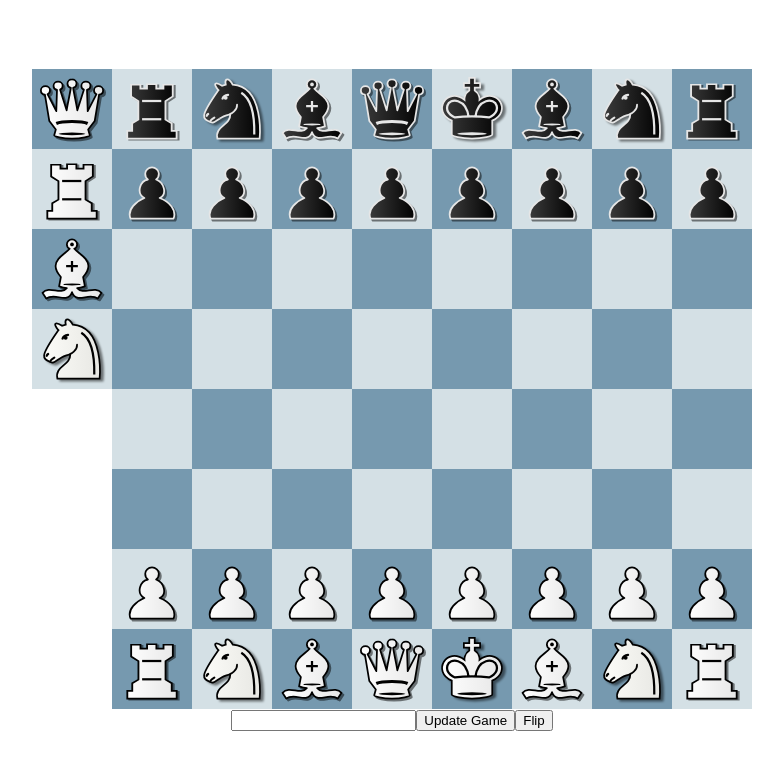
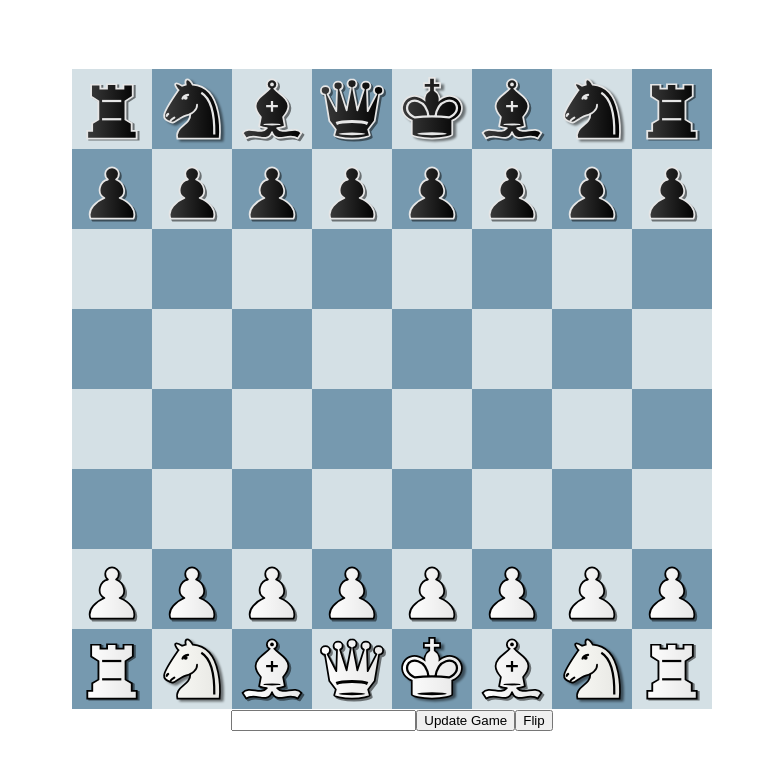
Before and after one commit to BlueBetaFish/chess-gui, a React (Create React App) app: page / in a window 1280 px wide. Shown: the top 770 px of the page, without its empty margins (248-1031 px from the left). Built offline with nearby package versions, Linux system fonts and the light colour scheme.

Commit message:
commented promotion selector

```diff
--- a/src/components/ChessGame.tsx
+++ b/src/components/ChessGame.tsx
@@ -98,10 +98,10 @@ export default class ChessGame extends Component<GameProps, GameState> {
     render() {
         return (
             <div className={styles.container}>
-                <ChessPromotionSelector
+                {/* <ChessPromotionSelector
                     peiceColor={Color.WHITE}
                     promotionClickListener={this.promotionClickListener}
-                />
+                /> */}
                 <ChessBoard
                     boardObj={this.state.gameBoard}
                     gameClickListener={this.moveClickListener}
```
